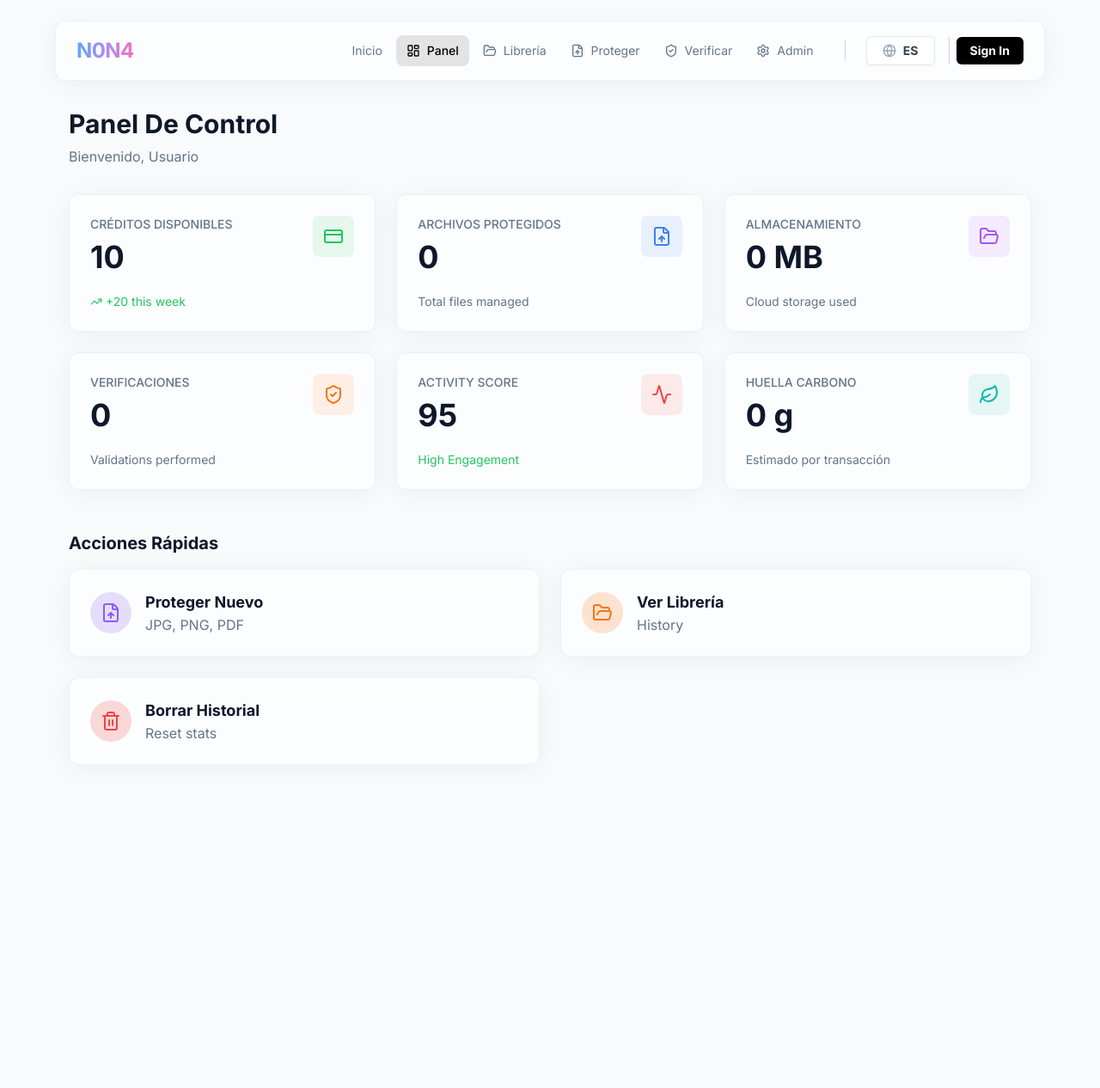
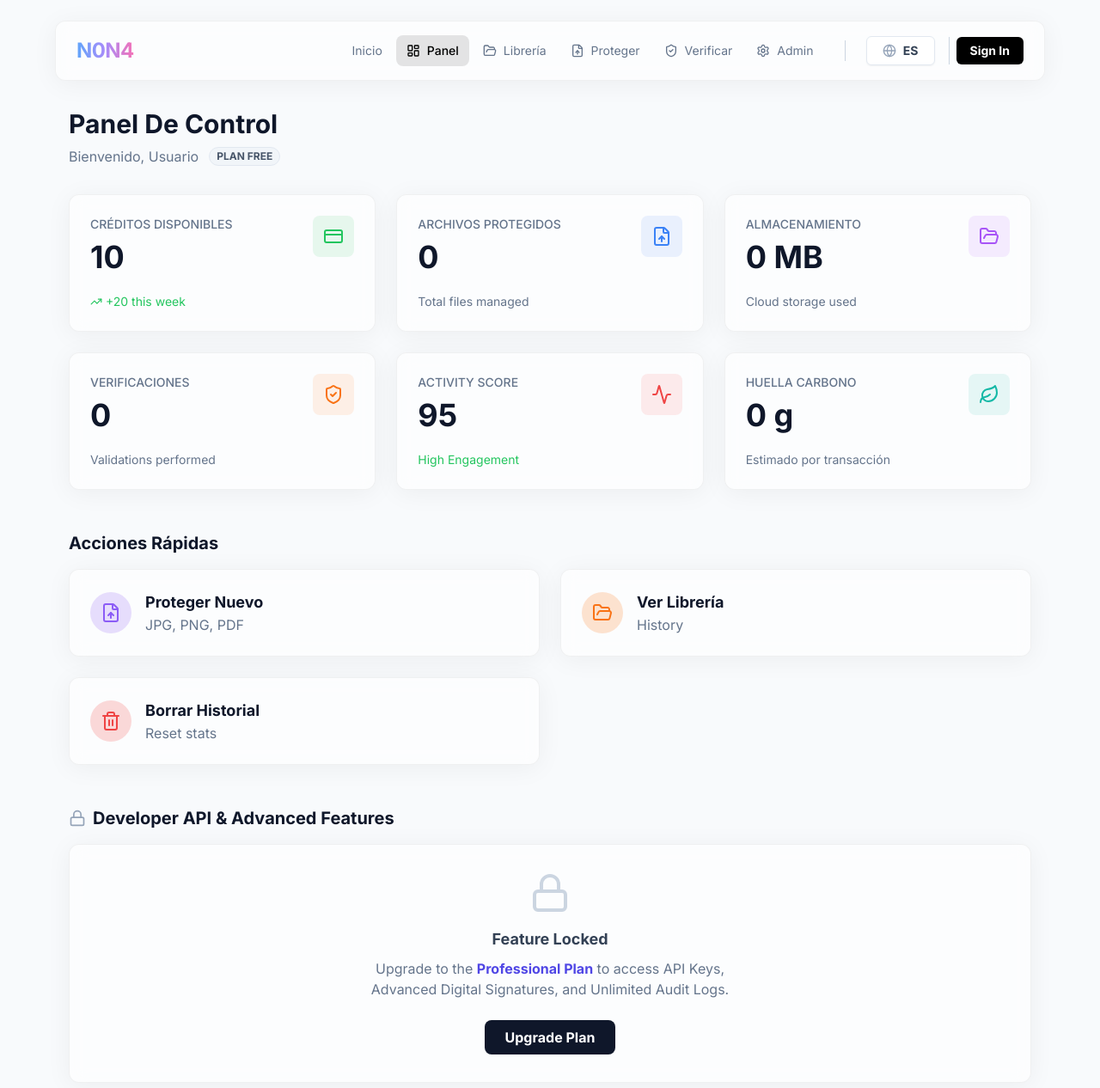
Before and after one commit to mpsUser/n0n4-stamps, a Next.js app: page /dashboard in a window 1280 px wide. Shown: the top 1266 px of the page at 86% size. Before the commit the page ends 970 px from the top, so only its background shows below. Built offline with nearby package versions, Linux system fonts and the light colour scheme; no server answers.

Commit message:
feat: Implement Plan Logic & Feature Gating

```diff
--- a/src/app/actions.ts
+++ b/src/app/actions.ts
@@ -37,6 +37,7 @@ export interface UserProfile {
     email: string;
     credits: number;
     discount: number; // 0-100
+    plan: string;
     created_at?: string;
 }
 
@@ -90,7 +91,7 @@ async function getUserDB(email: string): Promise<UserProfile> {
 
     if (error || !profile) {
         // Create new user if not found
-        const newProfile = { email, credits: 10, discount: 0 };
+        const newProfile = { email, credits: 10, discount: 0, plan: 'free' };
         const { data, error: insertError } = await supabase
             .from('users')
             .insert(newProfile)
@@ -182,10 +183,16 @@ export async function simulateBuyCredits(amount: number, price: number, planName
     const profile = await getUserDB(email);
     const newBalance = profile.credits + amount;
 
-    // 1. Update Credits
+    // Determine if this is a Plan Subscription
+    let newPlan = profile.plan;
+    if (planName === 'Starter' || planName === 'Professional' || planName === 'Enterprise') {
+        newPlan = planName.toLowerCase();
+    }
+
+    // 1. Update Credits and Plan
     const { error } = await supabase
         .from('users')
-        .update({ credits: newBalance })
+        .update({ credits: newBalance, plan: newPlan })
         .eq('email', email);
 
     if (error) return { success: false, message: "Purchase failed" };
--- a/src/app/dashboard/page.tsx
+++ b/src/app/dashboard/page.tsx
@@ -4,10 +4,10 @@ import Navbar from '@/components/Navbar';
 import { useLanguage, useCredits } from '@/components/Providers';
 import { CreditCard, FileUp, FolderOpen, TrendingUp, ShieldCheck, Activity, Leaf, ShoppingCart, Trash2 } from 'lucide-react';
 import Link from 'next/link';
-import { logActivity, getUserUploads, getLogs, clearActivityLogs } from '@/app/actions';
+import { logActivity, getUserUploads, getLogs, clearActivityLogs, getUserProfile } from '@/app/actions';
 import { useUser } from '@clerk/nextjs';
 import { useEffect, useState } from 'react';
-import { DollarSign } from 'lucide-react';
+import { DollarSign, Key, Lock, Crown } from 'lucide-react';
 import ConfirmationModal from '@/components/ConfirmationModal';
 
 export default function DashboardPage() {
@@ -30,13 +30,17 @@ export default function DashboardPage() {
         saved: '0 MB',
         verifications: 0,
         score: 95,
-        carbon: '0 g'
+        carbon: '0 g',
+        plan: 'Free'
     });
 
     async function loadServerData() {
         if (!user) return;
-        const uploads = await getUserUploads();
-        const logs = await getLogs();
+        const [uploads, logs, profile] = await Promise.all([
+            getUserUploads(),
+            getLogs(),
+            getUserProfile()
+        ]);
 
         const protectedCount = uploads.length;
         const verifications = logs.filter(l => l.action.includes('VERIFY')).length;
@@ -44,12 +48,18 @@ export default function DashboardPage() {
         const sizeMB = protectedCount * 3.2; // Mock avg size
         const carbon = (protectedCount * 0.5).toFixed(1) + 'g';
 
+        let planDisplay = 'Free';
+        if (profile?.plan) {
+            planDisplay = profile.plan.charAt(0).toUpperCase() + profile.plan.slice(1);
+        }
+
         setStats({
             protected: protectedCount,
             saved: sizeMB.toFixed(0) + ' MB',
             verifications,
             score: 95 + Math.min(protectedCount, 5), // dynamic score
-            carbon
+            carbon,
+            plan: planDisplay
         });
     }
 
@@ -73,7 +83,13 @@ export default function DashboardPage() {
                 <div className="flex justify-between items-end mb-8">
                     <div>
                         <h1 className="text-3xl font-bold mb-2 capitalize">{t('dash.title')}</h1>
-                        <p className="text-slate-500">Bienvenido, {user?.firstName || 'Usuario'}</p>
+                        <div className="flex items-center gap-3">
+                            <p className="text-slate-500">Bienvenido, {user?.firstName || 'Usuario'}</p>
+                            <span className="px-2 py-0.5 rounded-full bg-slate-100 border border-slate-200 text-xs font-bold text-slate-600 uppercase flex items-center gap-1">
+                                {stats.plan === 'Professional' || stats.plan === 'Enterprise' ? <Crown size={12} className="text-yellow-500" /> : null}
+                                Plan {stats.plan}
+                            </span>
+                        </div>
                     </div>
                 </div>
 
@@ -200,6 +216,60 @@ export default function DashboardPage() {
                     </button>
                 </div>
 
+                {/* Professional Features Section */}
+                <div className="mt-12">
+                    <h2 className="text-xl font-bold text-slate-900 mb-4 flex items-center gap-2">
+                        {stats.plan === 'Professional' || stats.plan === 'Enterprise' ? (
+                            <Key size={20} className="text-indigo-600" />
+                        ) : (
+                            <Lock size={20} className="text-slate-400" />
+                        )}
+                        Developer API & Advanced Features
+                    </h2>
+
+                    {stats.plan === 'Professional' || stats.plan === 'Enterprise' ? (
+                        <div className="glass-panel p-6 bg-slate-900 text-white">
+                            <div className="flex justify-between items-center mb-6">
+                                <div>
+                                    <h3 className="font-bold text-lg text-white">API Keys</h3>
+                                    <p className="text-slate-400 text-sm">Use these keys to authenticate API requests.</p>
+                                </div>
+                                <button className="bg-indigo-600 hover:bg-indigo-700 text-white px-4 py-2 rounded-lg text-sm font-bold">
+                                    Generate New Key
+                                </button>
+                            </div>
+                            <div className="bg-black/30 p-4 rounded-lg font-mono text-sm flex items-center justify-between border border-white/10">
+                                <span className="text-slate-300">pk_live_51M...xYz</span>
+                                <span className="text-xs bg-green-500/20 text-green-400 px-2 py-1 rounded">Active</span>
+                            </div>
+
+                            <div className="mt-6 pt-6 border-t border-white/10 grid grid-cols-2 gap-4">
+                                <div>
+                                    <span className="block text-xs uppercase tracking-wider text-slate-500 mb-1">Signature Level</span>
+                                    <div className="font-bold text-green-400 flex items-center gap-2">
+                                        <ShieldCheck size={16} /> Advanced Digital Sign
+                                    </div>
+                                </div>
+                                <div>
+                                    <span className="block text-xs uppercase tracking-wider text-slate-500 mb-1">Audit Log Retention</span>
+                                    <div className="font-bold text-white">Unlimited</div>
+                                </div>
+                            </div>
+                        </div>
+                    ) : (
+                        <div className="glass-panel p-8 bg-slate-50 border-dashed border-2 border-slate-300 flex flex-col items-center justify-center text-center">
+                            <Lock size={48} className="text-slate-300 mb-4" />
+                            <h3 className="font-bold text-lg text-slate-700 mb-2">Feature Locked</h3>
+                            <p className="text-slate-500 max-w-md mb-6">
+                                Upgrade to the <span className="font-bold text-indigo-600">Professional Plan</span> to access API Keys, Advanced Digital Signatures, and Unlimited Audit Logs.
+                            </p>
+                            <Link href="/credits" className="px-6 py-2 bg-slate-900 text-white rounded-lg font-bold hover:bg-slate-800 transition-colors">
+                                Upgrade Plan
+                            </Link>
+                        </div>
+                    )}
+                </div>
+
                 <ConfirmationModal
                     isOpen={showClearModal}
                     onClose={() => setShowClearModal(false)}
```
Also changed, not shown: 1 other file (tests, documents, lock files or other folders).
